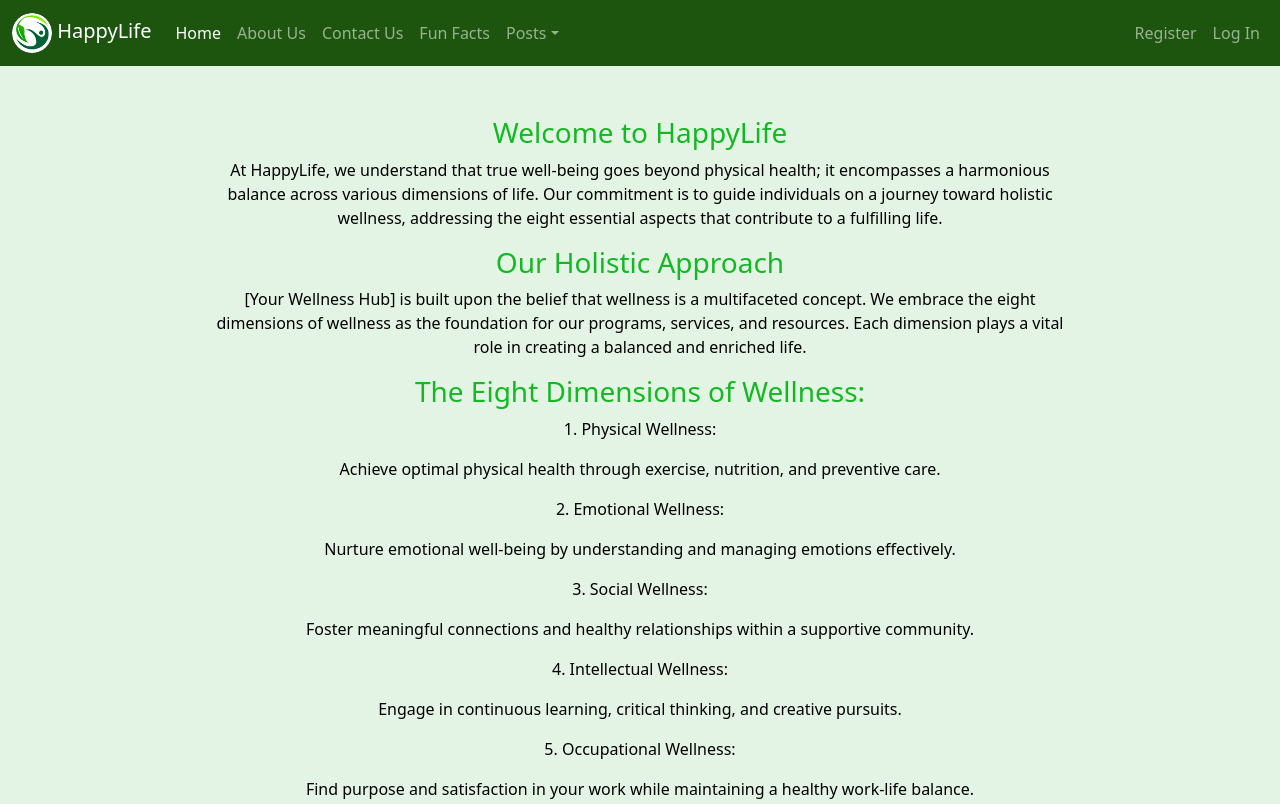
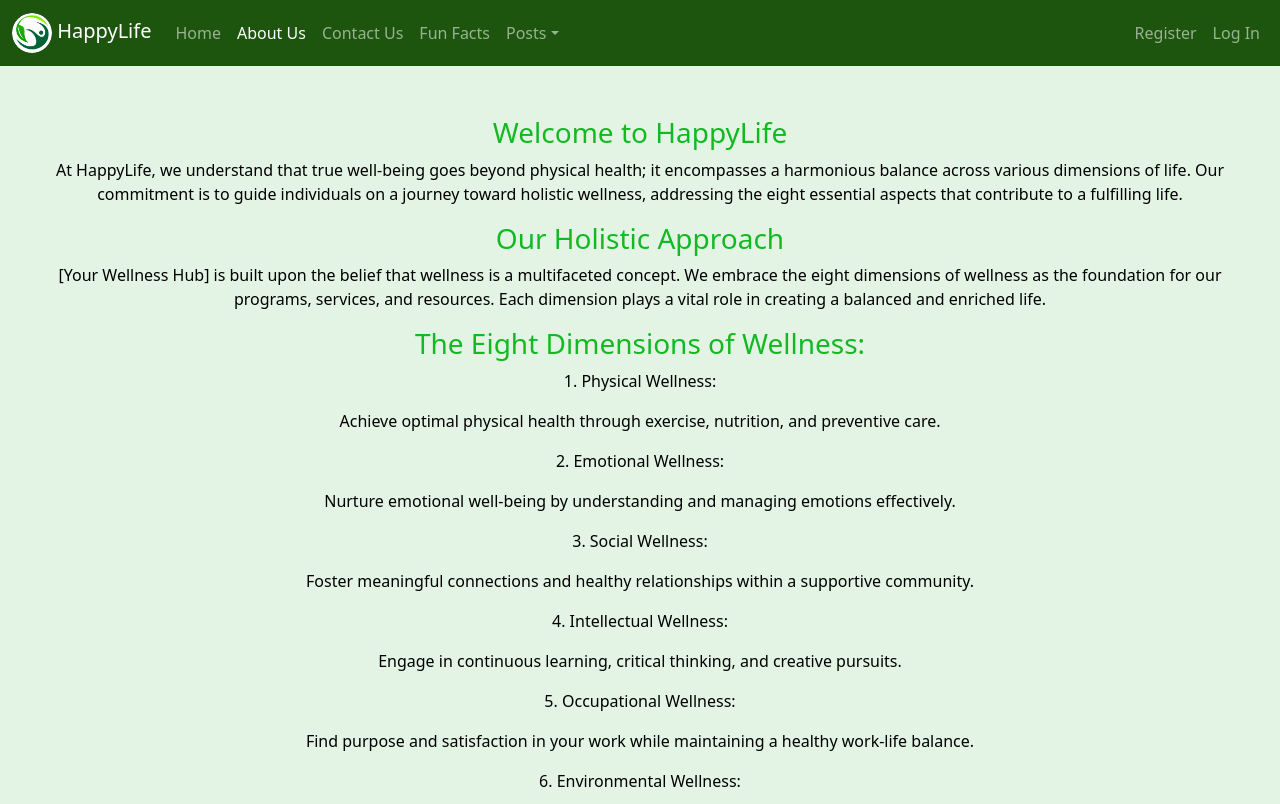
Before and after one commit to Rodney0226/Rodney0226.miniproject1.io, a plain HTML site: page aboutus.html in a window 1280 px wide. Shown: the top 804 px of the page. Drawn offline with nearby package versions, Linux system fonts and the light colour scheme.

Commit message:
finalize2

```diff
--- a/aboutus.html
+++ b/aboutus.html
@@ -22,8 +22,8 @@
             </button>
             <div id="navbarCollapse" class="collapse navbar-collapse">
                 <div class="navbar-nav">
-                    <a href="index.html" class="nav-item nav-link active">Home</a>
-                    <a href="aboutus.html" class="nav-item nav-link">About Us</a>
+                    <a href="index.html" class="nav-item nav-link">Home</a>
+                    <a href="aboutus.html" class="nav-item nav-link active">About Us</a>
                     <a href="contactus.html" class="nav-item nav-link">Contact Us</a>
                     <a href="funfacts.html" class="nav-item nav-link">Fun Facts</a>
                     <li class="nav-item dropdown ">
--- a/website.css
+++ b/website.css
@@ -156,7 +156,7 @@
         padding: 10px;
         flex-direction: column;
         width: 100%;
-        border: 1px solid black;
+        /* border: 1px solid black; */
         align-items: center;
     }
 }
@@ -226,11 +226,8 @@
 
 .aboutus{
     text-align: center;
-    padding-top: 50px;
-    padding-left: 200px;
-    padding-right: 200px;
+    padding: 50px;
     color: #12b922;
-    padding-bottom: 50px;
 }
 
 .aboutus p{
```
Also changed, not shown: contactus.html (+2 -2 lines), environmental.html (+0 -1 lines), funfacts.html (+3 -4 lines).
